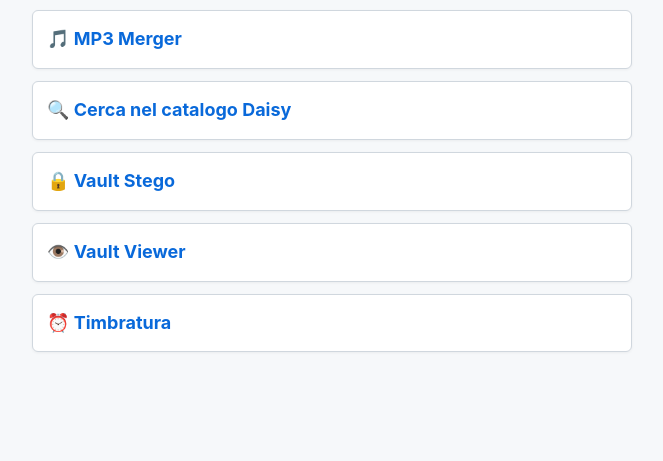
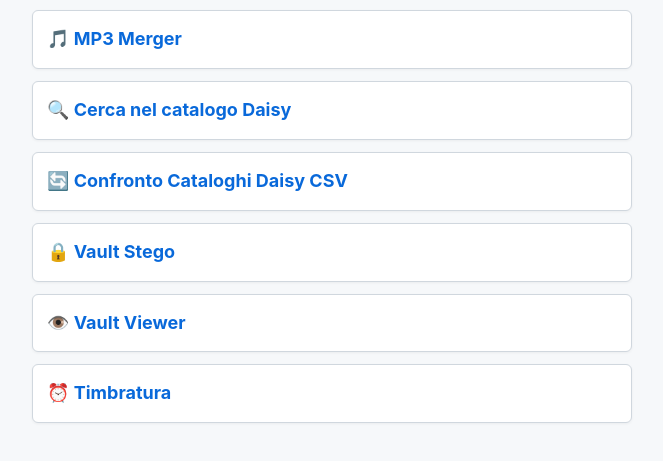
Before and after one commit to dirienzogio-source/WebApps, a plain HTML site: page index.html in a window 1280 px wide. Shown: the part 95-556 px from the top of the page, without its empty margins (308-971 px from the left). Drawn offline with Linux system fonts and the light colour scheme.

Commit message:
Update index.html

```diff
--- a/index.html
+++ b/index.html
@@ -49,6 +49,7 @@
     <ul>
         <li><a href="UnisciMp3.V23.html">🎵 MP3 Merger</a></li>
         <li><a href="webapp.CercaNelCatalogo.V8.html">🔍 Cerca nel catalogo Daisy</a></li>
+        <li><a href="webapp.ConfrontoCataloghiCSV.v6.html">🔄 Confronto Cataloghi Daisy CSV</a></li>
         <li><a href="vault-stego.V18.html">🔒 Vault Stego</a></li>
         <li><a href="vault-viewer.V4.html">👁️ Vault Viewer</a></li>
         <li><a href="Timbratura .V3.html">⏰ Timbratura</a></li>
```
